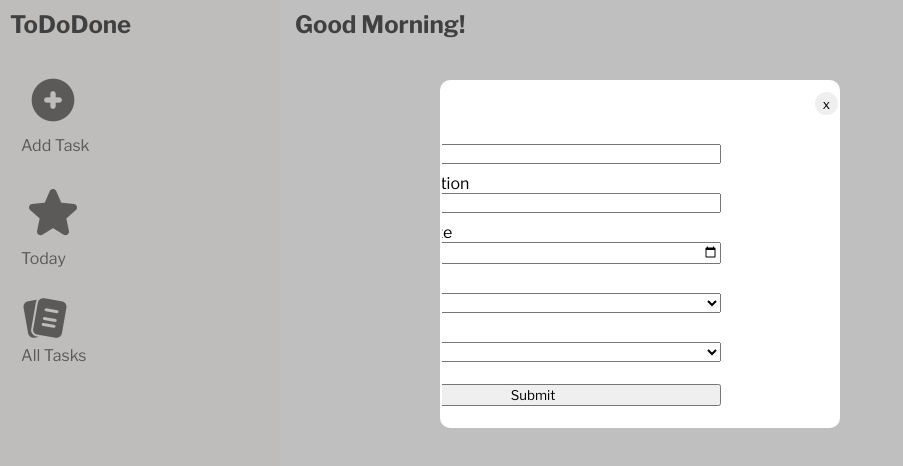
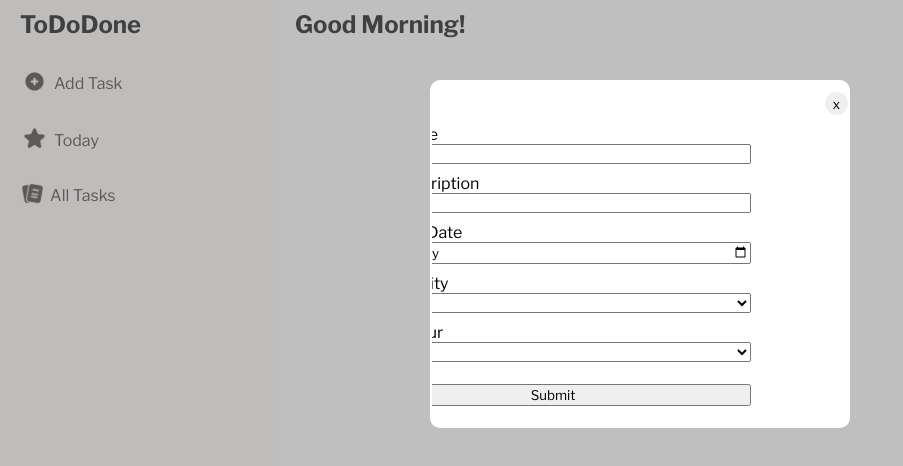
Before and after one commit to vasenkom/To-do-app, a website built with webpack: page src/index.html in a window 1280 px wide. Both pictures are taken after a click on the button "Add Task". Shown: the whole page, without its empty margins (0-903 px from the left). Built offline with nearby package versions, Linux system fonts and the light colour scheme.

Commit message:
add css for button img

```diff
--- a/src/style.css
+++ b/src/style.css
@@ -21,6 +21,30 @@ body {
 .menu h2 {
   padding-top: 10px;
   padding-bottom: 10px;
+  padding-left: 10px;
+}
+.imgholderAdd,
+.imgholderStar,
+.imgholderAll {
+  padding-right: 6px;
+}
+.todaySortButton,
+.addButton,
+.allTasksButton {
+  display: flex;
+  flex-direction: row;
+  /* justify-content: center; */
+  align-items: center;
+}
+.starImage,
+.addImage,
+.allTasksImage {
+  width: 27px;
+  height: 27px;
+}
+.allTasksImage {
+  width: 23px;
+  height: 23px;
 }
 .menu button {
   border: 1px solid transparent;
@@ -47,7 +71,7 @@ body {
   margin-left: auto;
   margin-right: auto;
   margin-top: 10vh;
-  width: 400px;
+  width: 420px;
   height: 348px;
   border: 2px solid transparent;
   border-radius: 10px;
@@ -80,3 +104,15 @@ body {
   background-color: gray;
   opacity: 0.5;
 }
+/* Tasks/Todos */
+.taskHolder {
+  padding: 10px 15px;
+}
+.singleDateDOM {
+  margin-bottom: 10px;
+}
+.toDoCard {
+  border: 1px solid #363432;
+  border-radius: 10px;
+  width: 80vw;
+}
```
